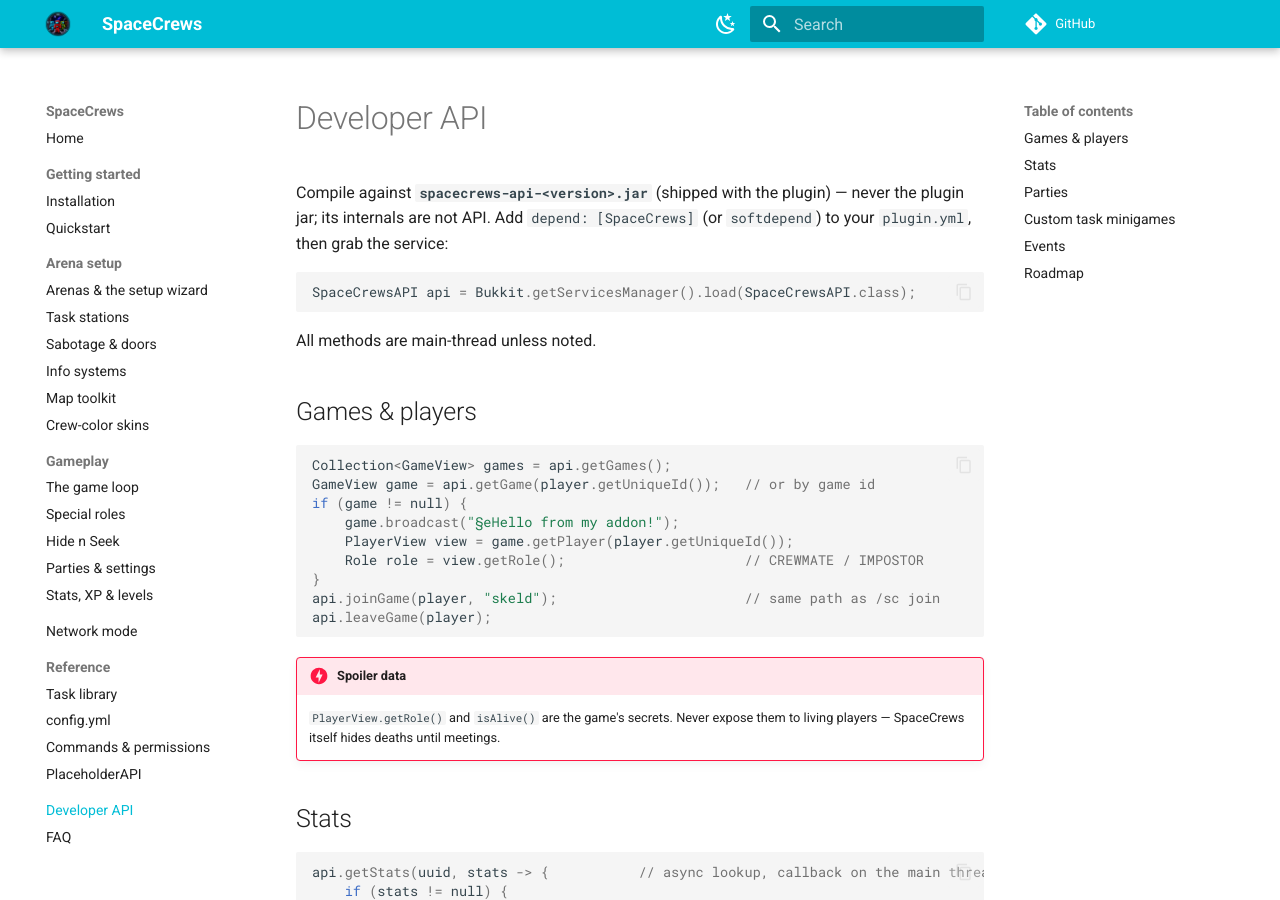
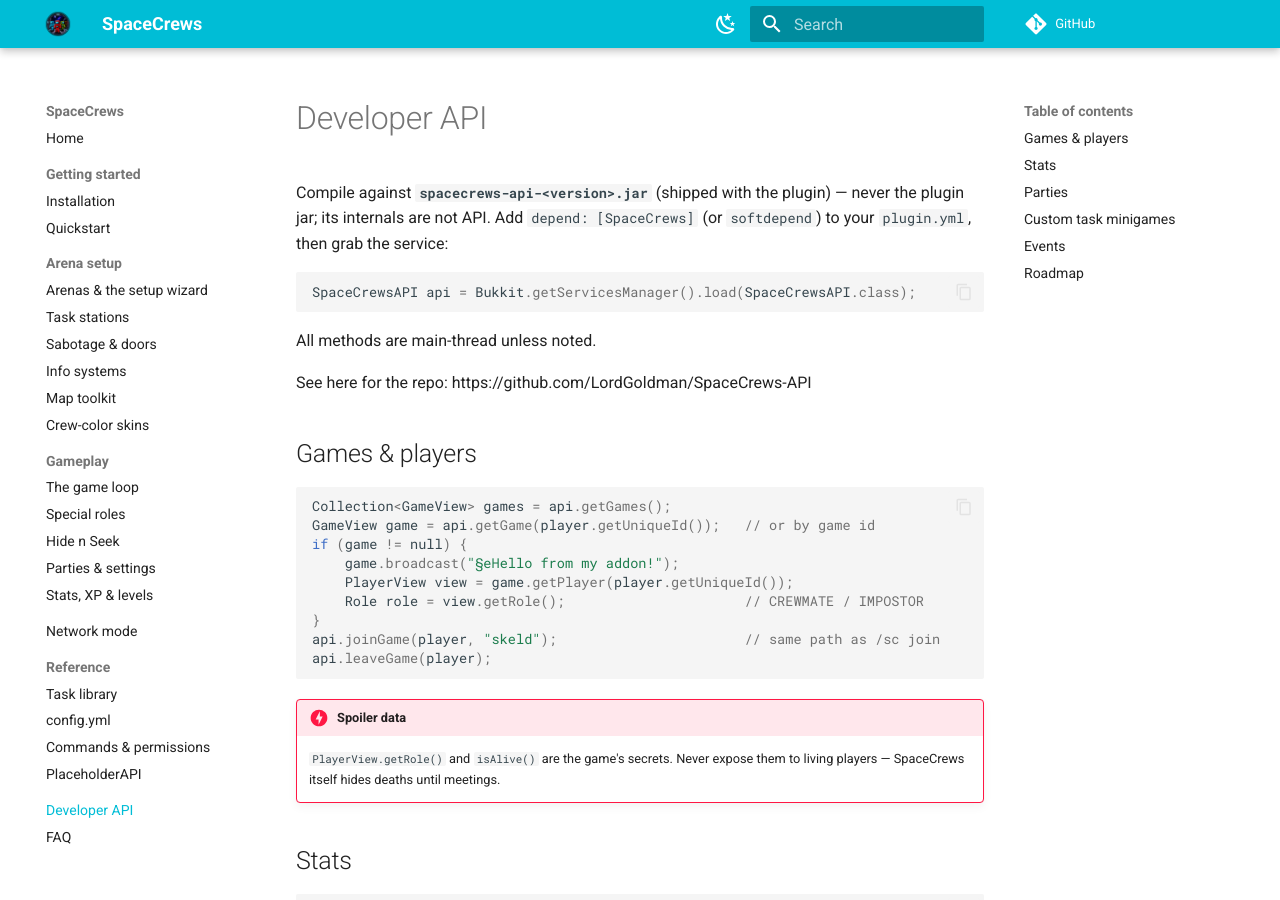
Before and after one commit to LordGoldman/SpaceCrews-Wiki, an MkDocs documentation site: the page built from docs/api.md, in a window 1280 px wide and 900 px high. Built offline with MkDocs 1.6.1 and Material for MkDocs 9.7.7, drawn with Linux system fonts in a browser that asks for light colours; comment, search, counter and statistics services are not loaded.

Commit message:
Update API documentation with repository link
Added a link to the repository in the API documentation.

````diff
--- a/docs/api.md
+++ b/docs/api.md
@@ -9,6 +9,8 @@ SpaceCrewsAPI api = Bukkit.getServicesManager().load(SpaceCrewsAPI.class);
 ```
 
 All methods are main-thread unless noted.
+
+See here for the repo: https://github.com/LordGoldman/SpaceCrews-API
 
 ## Games & players
 
````
